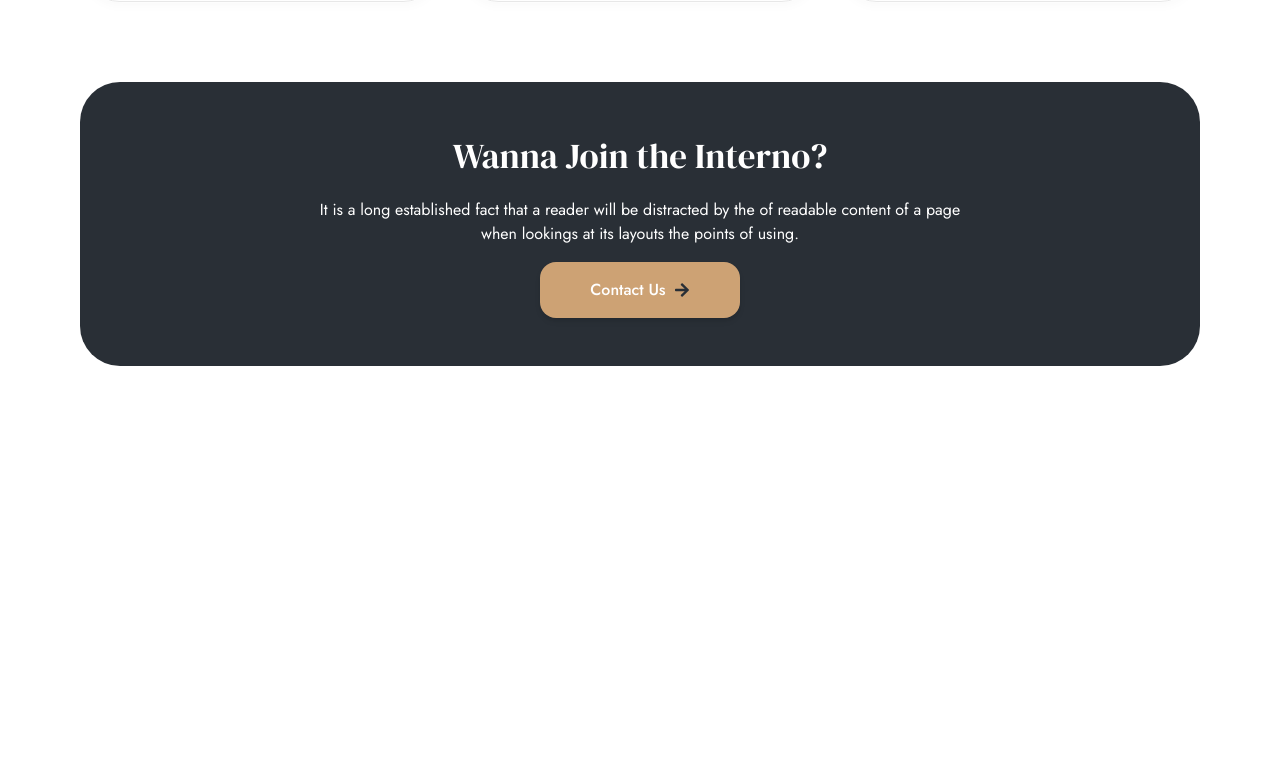
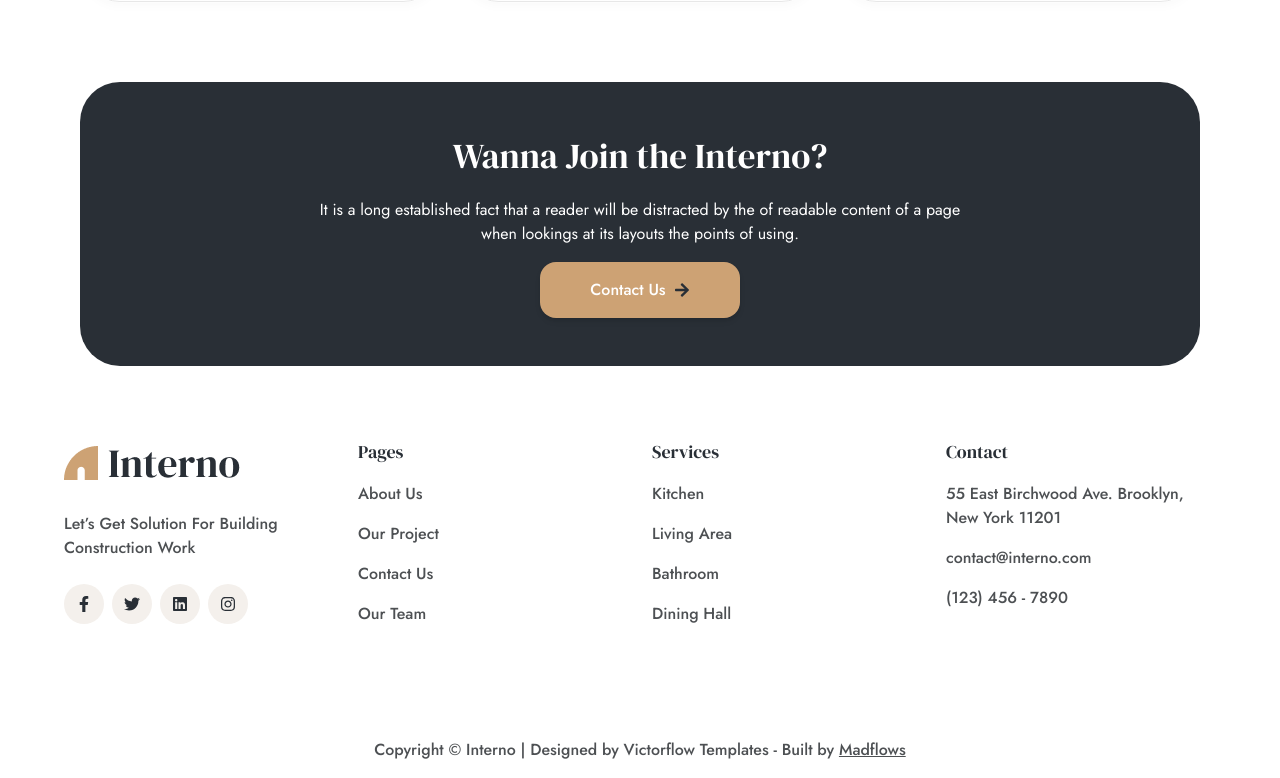
Before and after one commit to techtrybe/interno, a Next.js app: page / in a window 1280 px wide. Shown: the part 5184-5962 px from the top of the page. Before the commit the page ends 5606 px from the top, so only its background shows below. Built offline with nearby package versions, Linux system fonts and the light colour scheme.

Commit message:
done with the footer

```diff
--- /dev/null
+++ b/components/Footer.jsx
@@ -0,0 +1,67 @@
+import Link from "next/link";
+import React from "react";
+import { FaFacebookF, FaInstagram, FaLinkedin, FaTwitter } from "react-icons/fa";
+
+const Footer = () => {
+  return (
+    <footer className="w-full p-4">
+      <div className="w-full max-w-6xl mx-auto min-h-[300px]">
+        <div className="grid grid-cols-1 md:grid-cols-2 lg:grid-cols-4 gap-6">
+          <div className="flex flex-col items-start gap-6">
+            <img src="/assets/logo.png" alt="interno" />
+            <p className="text-secondary">
+              Let’s Get Solution For Building Construction Work
+            </p>
+            <div className="flex gap-2 items-center">
+              <button className="h-10 w-10 bg-lightGray hover:bg-primary text-dark flex items-center justify-center rounded-full">
+                <FaFacebookF />
+              </button>
+              <button className="h-10 w-10 bg-lightGray hover:bg-primary text-dark flex items-center justify-center rounded-full">
+                <FaTwitter />
+              </button>
+              <button className="h-10 w-10 bg-lightGray hover:bg-primary text-dark flex items-center justify-center rounded-full">
+                <FaLinkedin />
+              </button>
+              <button className="h-10 w-10 bg-lightGray hover:bg-primary text-dark flex items-center justify-center rounded-full">
+                <FaInstagram />
+              </button>
+            </div>
+          </div>
+
+          <div className="flex flex-col items-start gap-4">
+            <h4 className="text-dark font-normal text-lg">Pages</h4>
+            <div className="text-secondary flex flex-col gap-4">
+              <p>About Us</p>
+              <p>Our Project</p>
+              <p>Contact Us</p>
+              <p>Our Team</p>
+            </div>
+          </div>
+          <div className="flex flex-col items-start gap-4">
+            <h4 className="text-dark font-normal text-lg">Services</h4>
+            <div className="text-secondary flex flex-col gap-4">
+              <p>Kitchen</p>
+              <p>Living Area</p>
+              <p>Bathroom</p>
+              <p>Dining Hall</p>
+            </div>
+          </div>
+          <div className="flex flex-col items-start gap-4">
+            <h4 className="text-dark font-normal text-lg">Contact</h4>
+            <div className="text-secondary flex flex-col gap-4">
+              <p>55 East Birchwood Ave. Brooklyn, New York 11201</p>
+              <p>contact@interno.com</p>
+              <p>(123) 456 - 7890</p>
+            </div>
+          </div>
+        </div>
+      </div>
+
+      <p className="text-center text-secondary">
+        Copyright © Interno | Designed by Victorflow Templates - Built by <Link className="underline" target={"_blank"} href="https://madflows.dev">Madflows</Link>
+      </p>
+    </footer>
+  );
+};
+
+export default Footer;
--- a/components/shared/Layout.jsx
+++ b/components/shared/Layout.jsx
@@ -1,3 +1,4 @@
+import Footer from "components/Footer";
 import Navbar from "components/Navbar";
 import { Fragment } from "react";
 
@@ -6,6 +7,7 @@ function Layout({ children }) {
     <Fragment>
       <Navbar />
       <main>{children}</main>
+      <Footer />
     </Fragment>
   );
 }
```
